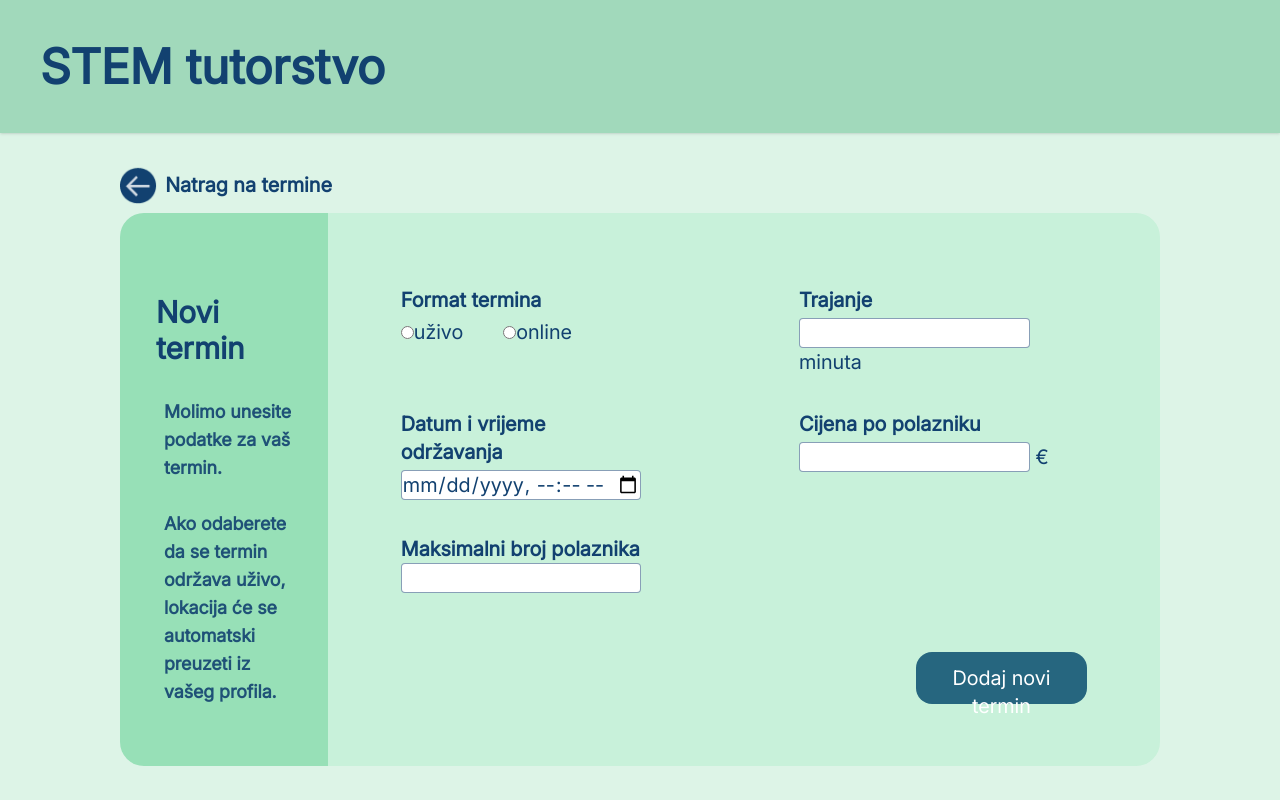
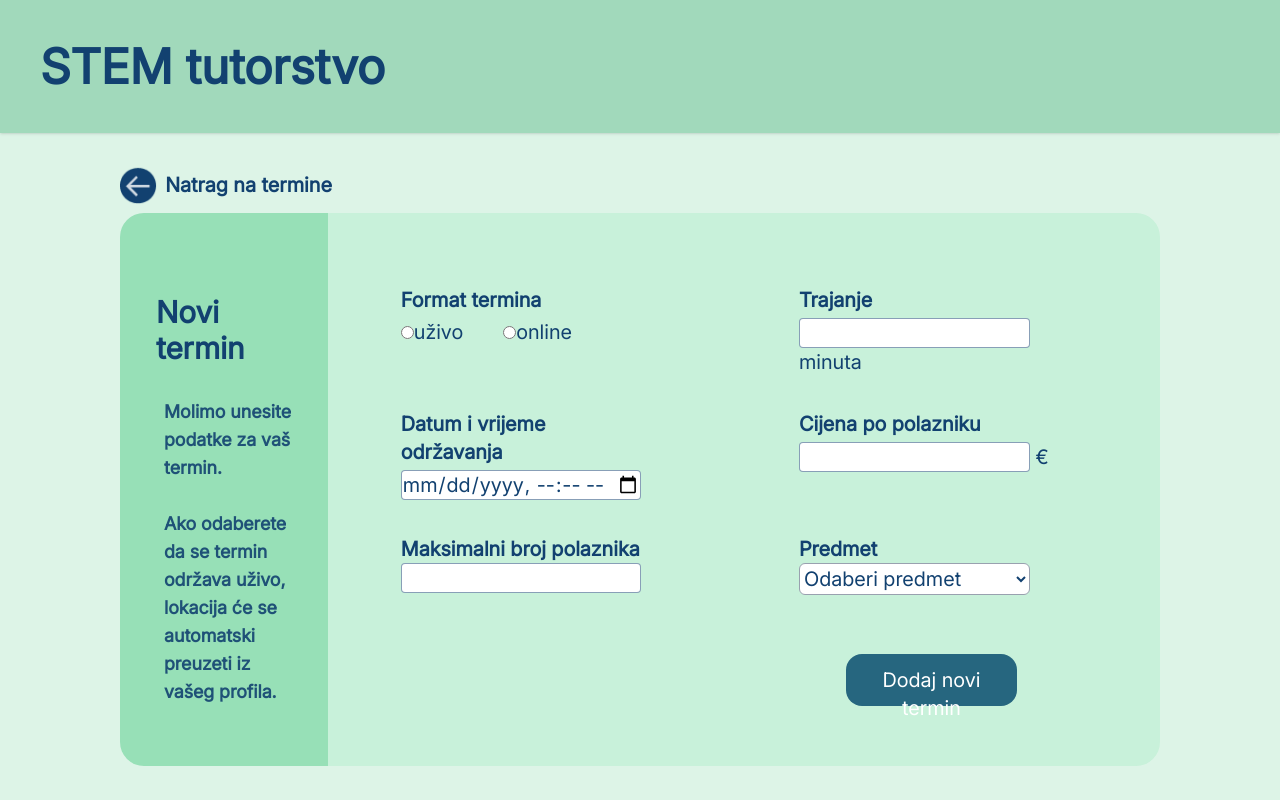
Before and after one commit to IvanaVelickovic/progi-projekt, a React (Vite) app in the folder frontend/: page /instructor/addSchedule in a window 1280 px wide. Built offline with nearby package versions, Linux system fonts and the light colour scheme.

Commit message:
add subjects to schedules

```diff
--- a/frontend/src/components/Schedule.tsx
+++ b/frontend/src/components/Schedule.tsx
@@ -15,6 +15,7 @@ export interface Appointment {
   filled: number;
   maxParticipants: number;
   googleCalendar: boolean;
+  subject: string;
 }
 
 const Schedule = () => {
@@ -66,6 +67,7 @@ const Schedule = () => {
     };
 
     fetchAppointments();
+    //setAppointments(appointmentsData);
   }, []);
 
   const appointmentDates = appointments.map(
@@ -85,7 +87,7 @@ const Schedule = () => {
             >
               <div className="w-7/12 p-5">
                 <h1 className="text-blue-dark text-2xl font-bold">
-                  Termin {index + 1}
+                  Termin {index + 1} - {item.subject}
                 </h1>
                 <div className="p-5 pt-7 text-blue-dark font-semibold text-xl">
                   <div className="flex justify-between ">
--- a/frontend/src/context/AppointmentsContext.tsx
+++ b/frontend/src/context/AppointmentsContext.tsx
@@ -10,6 +10,7 @@ export interface Appointment {
   filled: number;
   maxParticipants: number;
   googleCalendar: boolean;
+  subject: string;
 }
 
 interface AppointmentsContextType {
--- a/frontend/src/pages/AddSchedule.tsx
+++ b/frontend/src/pages/AddSchedule.tsx
@@ -15,6 +15,7 @@ const AddSchedule = () => {
     duration: "",
     price: "",
     googleCalendar: "",
+    subject: "",
   });
 
   const navigate = useNavigate();
@@ -200,7 +201,26 @@ const AddSchedule = () => {
                   required
                 />
               </div>
-              {googleUser && (
+              <div className="w-[42%] ">
+                <label className="font-semibold block">Predmet</label>
+                <select
+                  name="subject"
+                  value={formData.subject}
+                  className="border border-gray-400 rounded-md py-0.5 focus:outline-none focus:ring-1 focus:ring-[#1e3a56] bg-white w-4/5"
+                  onChange={handleChange}
+                  required
+                >
+                  <option value="" disabled>
+                    Odaberi predmet
+                  </option>
+                  <option value="Fizika">Fizika</option>
+                  <option value="Matematika">Matematika</option>
+                  <option value="Informatika">Informatika</option>
+                </select>
+              </div>
+            </div>
+            <div className="flex h-1/4 justify-between items-center mt-[5%]">
+              {googleUser ? (
                 <div className="flex items-center gap-2 w-[42%] font-semibold">
                   <label>
                     <input
@@ -214,12 +234,12 @@ const AddSchedule = () => {
                   Dodaj termin u Google Calendar
                   <img src={googleLogo} className="h-5"></img>
                 </div>
+              ) : (
+                <div className="flex w-[42%] items-center"></div>
               )}
-            </div>
-            <div className="flex h-1/4 items-center justify-end mt-[5%]">
               <button
                 type="submit"
-                className="bg-blue-light text-white text-xl p-3 rounded-2xl text-center w-1/4 h-13 cursor-pointer"
+                className="bg-blue-light text-white text-xl p-3 rounded-2xl text-center w-1/4 h-13 cursor-pointer mr-17.5"
               >
                 Dodaj novi termin
               </button>
```
